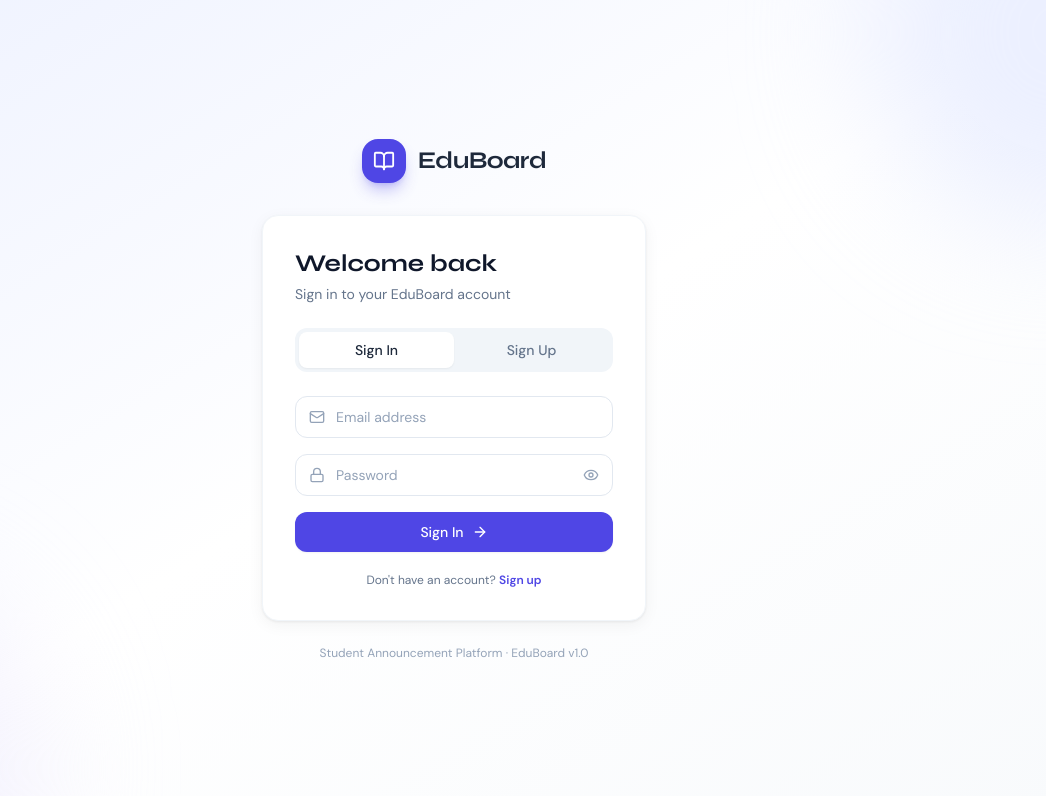
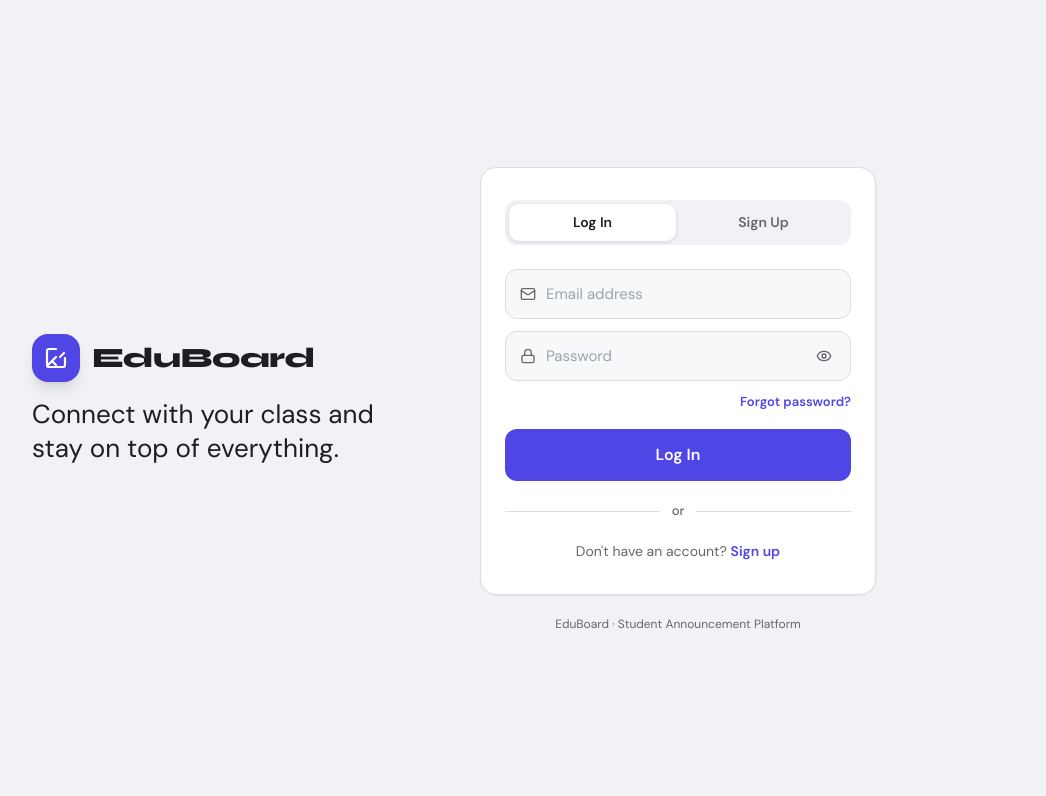
Before and after one commit to Raiku99x/CSBHIHI, a React (Vite) app: page /auth in a window 1280 px wide. Shown: the top 796 px of the page, without its empty margins (186-1232 px from the left). Built offline with nearby package versions, Linux system fonts and the light colour scheme.

Commit message:
Update AuthPage.jsx

```diff
--- a/src/pages/AuthPage.jsx
+++ b/src/pages/AuthPage.jsx
@@ -1,10 +1,10 @@
 import { useState } from 'react'
 import { useAuth } from '../contexts/AuthContext'
-import { BookOpen, Mail, Lock, User, Eye, EyeOff, ArrowRight, Loader2 } from 'lucide-react'
+import { Mail, Lock, User, Eye, EyeOff, Loader2 } from 'lucide-react'
 import toast from 'react-hot-toast'
 
 export default function AuthPage() {
-  const [mode, setMode] = useState('login') // login | register
+  const [mode, setMode] = useState('login')
   const [loading, setLoading] = useState(false)
   const [showPass, setShowPass] = useState(false)
   const [form, setForm] = useState({ email: '', password: '', displayName: '' })
@@ -32,110 +32,225 @@ export default function AuthPage() {
   }
 
   return (
-    <div className="min-h-screen bg-gradient-to-br from-brand-50 via-white to-slate-50 flex flex-col items-center justify-center p-4">
-      {/* Background blobs */}
-      <div className="fixed inset-0 overflow-hidden pointer-events-none">
-        <div className="absolute -top-40 -right-40 w-96 h-96 rounded-full bg-brand-100/60 blur-3xl" />
-        <div className="absolute -bottom-40 -left-40 w-96 h-96 rounded-full bg-violet-100/60 blur-3xl" />
+    <div className="min-h-screen bg-[#F0F2F5] flex flex-col items-center justify-center p-4">
+
+      {/* ── Desktop layout: side by side ── */}
+      <div className="w-full max-w-[900px] flex flex-col lg:flex-row items-center justify-center gap-8 lg:gap-16">
+
+        {/* Left — branding (visible on desktop) */}
+        <div className="hidden lg:flex flex-col gap-4 flex-1 max-w-sm">
+          {/* Logo */}
+          <div className="flex items-center gap-3">
+            <div className="w-12 h-12 rounded-2xl bg-[#4f46e5] flex items-center justify-center shadow-lg">
+              <svg width="24" height="24" viewBox="0 0 24 24" fill="none">
+                <path d="M4 19l4-4m0 0l4-4m-4 4l4 4m4-8l4-4" stroke="white" strokeWidth="2.2" strokeLinecap="round" strokeLinejoin="round"/>
+                <path d="M12 3H5a2 2 0 00-2 2v14a2 2 0 002 2h14a2 2 0 002-2v-7" stroke="white" strokeWidth="2.2" strokeLinecap="round"/>
+              </svg>
             </div>
-
-      <div className="relative w-full max-w-sm">
-        {/* Logo */}
-        <div className="flex items-center justify-center gap-3 mb-8">
-          <div className="w-11 h-11 rounded-2xl bg-brand-600 flex items-center justify-center shadow-lg shadow-brand-600/30">
-            <BookOpen size={22} className="text-white" />
+            <span
+              style={{ fontFamily: '"Syne", system-ui, sans-serif', fontWeight: 800, fontSize: 28, letterSpacing: '-0.5px', color: '#1c1e21' }}
+            >
+              EduBoard
+            </span>
           </div>
-          <span className="font-display font-bold text-2xl text-slate-800 tracking-tight">EduBoard</span>
-        </div>
-
-        {/* Card */}
-        <div className="card p-8 animate-fade-in">
-          <div className="mb-6">
-            <h1 className="font-display font-bold text-2xl text-slate-900">
-              {mode === 'login' ? 'Welcome back' : 'Create account'}
-            </h1>
-            <p className="text-sm text-slate-500 mt-1">
-              {mode === 'login' ? 'Sign in to your EduBoard account' : 'Join your class community'}
+          <p style={{ fontFamily: '"DM Sans", system-ui', fontSize: 26, fontWeight: 400, color: '#1c1e21', lineHeight: 1.3 }}>
+            Connect with your class and stay on top of everything.
           </p>
         </div>
 
-          {/* Tab toggle */}
-          <div className="flex p-1 bg-slate-100 rounded-xl mb-6">
-            {['login','register'].map(m => (
+        {/* Right — card */}
+        <div className="w-full max-w-[396px]">
+
+          {/* Mobile logo */}
+          <div className="lg:hidden flex flex-col items-center gap-2 mb-8">
+            <div className="w-14 h-14 rounded-3xl bg-[#4f46e5] flex items-center justify-center shadow-lg">
+              <svg width="28" height="28" viewBox="0 0 24 24" fill="none">
+                <path d="M4 19l4-4m0 0l4-4m-4 4l4 4m4-8l4-4" stroke="white" strokeWidth="2.2" strokeLinecap="round" strokeLinejoin="round"/>
+                <path d="M12 3H5a2 2 0 00-2 2v14a2 2 0 002 2h14a2 2 0 002-2v-7" stroke="white" strokeWidth="2.2" strokeLinecap="round"/>
+              </svg>
+            </div>
+            <span style={{ fontFamily: '"Syne", system-ui', fontWeight: 800, fontSize: 26, letterSpacing: '-0.5px', color: '#1c1e21' }}>
+              EduBoard
+            </span>
+          </div>
+
+          {/* Main form card */}
+          <div className="bg-white rounded-2xl px-6 py-8 shadow-sm border border-[#DADDE1]">
+
+            {/* Tab switcher — pill style */}
+            <div className="flex gap-1 p-1 bg-[#F0F2F5] rounded-xl mb-6">
+              {['login', 'register'].map(m => (
                 <button
                   key={m}
                   onClick={() => setMode(m)}
-                className={`flex-1 py-2 rounded-lg text-sm font-medium transition-all duration-200 ${
-                  mode === m ? 'bg-white text-slate-800 shadow-sm' : 'text-slate-500 hover:text-slate-700'
-                }`}
+                  style={{
+                    flex: 1,
+                    padding: '8px 0',
+                    borderRadius: 10,
+                    fontSize: 14,
+                    fontWeight: 600,
+                    fontFamily: '"DM Sans", system-ui',
+                    transition: 'all 0.18s ease',
+                    background: mode === m ? 'white' : 'transparent',
+                    color: mode === m ? '#1c1e21' : '#65676B',
+                    boxShadow: mode === m ? '0 1px 4px rgba(0,0,0,0.12)' : 'none',
+                    border: 'none',
+                    cursor: 'pointer',
+                  }}
                 >
-                {m === 'login' ? 'Sign In' : 'Sign Up'}
+                  {m === 'login' ? 'Log In' : 'Sign Up'}
                 </button>
               ))}
             </div>
 
-          <form onSubmit={handleSubmit} className="space-y-4">
+            <form onSubmit={handleSubmit} style={{ display: 'flex', flexDirection: 'column', gap: 12 }}>
               {mode === 'register' && (
-              <div className="relative">
-                <User size={16} className="absolute left-3.5 top-1/2 -translate-y-1/2 text-slate-400" />
-                <input
+                <InputField
+                  icon={<User size={16} color="#65676B" />}
                   type="text"
                   placeholder="Full name"
                   value={form.displayName}
                   onChange={e => set('displayName', e.target.value)}
-                  className="input pl-10"
                   required
                 />
-              </div>
               )}
-            <div className="relative">
-              <Mail size={16} className="absolute left-3.5 top-1/2 -translate-y-1/2 text-slate-400" />
-              <input
+
+              <InputField
+                icon={<Mail size={16} color="#65676B" />}
                 type="email"
                 placeholder="Email address"
                 value={form.email}
                 onChange={e => set('email', e.target.value)}
-                className="input pl-10"
                 required
               />
-            </div>
-            <div className="relative">
-              <Lock size={16} className="absolute left-3.5 top-1/2 -translate-y-1/2 text-slate-400" />
-              <input
+
+              <InputField
+                icon={<Lock size={16} color="#65676B" />}
                 type={showPass ? 'text' : 'password'}
                 placeholder="Password"
                 value={form.password}
                 onChange={e => set('password', e.target.value)}
-                className="input pl-10 pr-10"
                 required
                 minLength={6}
+                suffix={
+                  <button type="button" onClick={() => setShowPass(!showPass)} style={{ background: 'none', border: 'none', cursor: 'pointer', padding: '0 4px', display: 'flex', alignItems: 'center' }}>
+                    {showPass ? <EyeOff size={16} color="#65676B" /> : <Eye size={16} color="#65676B" />}
+                  </button>
+                }
               />
-              <button type="button" onClick={() => setShowPass(!showPass)}
-                className="absolute right-3.5 top-1/2 -translate-y-1/2 text-slate-400 hover:text-slate-600">
-                {showPass ? <EyeOff size={16} /> : <Eye size={16} />}
+
+              {mode === 'login' && (
+                <div style={{ textAlign: 'right', marginTop: -4 }}>
+                  <button type="button" style={{ background: 'none', border: 'none', color: '#4f46e5', fontSize: 13, fontWeight: 600, cursor: 'pointer', fontFamily: '"DM Sans", system-ui' }}>
+                    Forgot password?
                   </button>
                 </div>
+              )}
 
-            <button type="submit" disabled={loading} className="btn-primary w-full justify-center mt-2">
-              {loading ? <Loader2 size={16} className="animate-spin" /> : null}
-              {loading ? 'Please wait…' : mode === 'login' ? 'Sign In' : 'Create Account'}
-              {!loading && <ArrowRight size={16} />}
+              {/* CTA button */}
+              <button
+                type="submit"
+                disabled={loading}
+                style={{
+                  marginTop: 4,
+                  width: '100%',
+                  padding: '14px 0',
+                  borderRadius: 12,
+                  border: 'none',
+                  background: loading ? '#a5b4fc' : '#4f46e5',
+                  color: 'white',
+                  fontFamily: '"DM Sans", system-ui',
+                  fontWeight: 700,
+                  fontSize: 16,
+                  cursor: loading ? 'not-allowed' : 'pointer',
+                  transition: 'background 0.15s ease, transform 0.1s ease',
+                  display: 'flex',
+                  alignItems: 'center',
+                  justifyContent: 'center',
+                  gap: 8,
+                }}
+                onMouseDown={e => { if (!loading) e.currentTarget.style.transform = 'scale(0.98)' }}
+                onMouseUp={e => { e.currentTarget.style.transform = 'scale(1)' }}
+              >
+                {loading && <Loader2 size={17} style={{ animation: 'spin 0.8s linear infinite' }} />}
+                {loading ? 'Please wait…' : mode === 'login' ? 'Log In' : 'Create Account'}
               </button>
             </form>
 
-          <p className="text-center text-xs text-slate-500 mt-5">
+            {/* Divider */}
+            <div style={{ display: 'flex', alignItems: 'center', gap: 12, margin: '20px 0' }}>
+              <div style={{ flex: 1, height: 1, background: '#DADDE1' }} />
+              <span style={{ color: '#65676B', fontSize: 13, fontWeight: 500, fontFamily: '"DM Sans", system-ui' }}>or</span>
+              <div style={{ flex: 1, height: 1, background: '#DADDE1' }} />
+            </div>
+
+            {/* Switch mode */}
+            <p style={{ textAlign: 'center', fontSize: 14, color: '#65676B', fontFamily: '"DM Sans", system-ui', margin: 0 }}>
               {mode === 'login' ? "Don't have an account? " : 'Already have an account? '}
-            <button onClick={() => setMode(mode === 'login' ? 'register' : 'login')}
-              className="text-brand-600 font-semibold hover:underline">
-              {mode === 'login' ? 'Sign up' : 'Sign in'}
+              <button
+                onClick={() => setMode(mode === 'login' ? 'register' : 'login')}
+                style={{ background: 'none', border: 'none', color: '#4f46e5', fontWeight: 700, fontSize: 14, cursor: 'pointer', fontFamily: '"DM Sans", system-ui' }}
+              >
+                {mode === 'login' ? 'Sign up' : 'Log in'}
               </button>
             </p>
           </div>
 
-        <p className="text-center text-xs text-slate-400 mt-6">
-          Student Announcement Platform · EduBoard v1.0
+          {/* Footer note */}
+          <p style={{ textAlign: 'center', fontSize: 12, color: '#65676B', marginTop: 20, fontFamily: '"DM Sans", system-ui' }}>
+            EduBoard · Student Announcement Platform
           </p>
         </div>
       </div>
+
+      {/* Spin keyframe for loader */}
+      <style>{`
+        @keyframes spin { from { transform: rotate(0deg); } to { transform: rotate(360deg); } }
+      `}</style>
+    </div>
   )
 }
+
+/* ── Reusable input field ── */
+function InputField({ icon, type, placeholder, value, onChange, required, minLength, suffix }) {
+  const [focused, setFocused] = useState(false)
+
+  return (
+    <div
+      style={{
+        display: 'flex',
+        alignItems: 'center',
+        gap: 10,
+        padding: '0 14px',
+        height: 50,
+        borderRadius: 12,
+        border: `1.5px solid ${focused ? '#4f46e5' : '#DADDE1'}`,
+        background: focused ? '#fff' : '#F7F8FA',
+        transition: 'border-color 0.15s ease, background 0.15s ease',
+        boxShadow: focused ? '0 0 0 3px rgba(79,70,229,0.12)' : 'none',
+      }}
+    >
+      <span style={{ flexShrink: 0, display: 'flex', alignItems: 'center' }}>{icon}</span>
+      <input
+        type={type}
+        placeholder={placeholder}
+        value={value}
+        onChange={onChange}
+        required={required}
+        minLength={minLength}
+        onFocus={() => setFocused(true)}
+        onBlur={() => setFocused(false)}
+        style={{
+          flex: 1,
+          border: 'none',
+          background: 'transparent',
+          outline: 'none',
+          fontSize: 15,
+          color: '#1c1e21',
+          fontFamily: '"DM Sans", system-ui',
+        }}
+      />
+      {suffix}
+    </div>
+  )
+}
```
Lines whose indentation alone changed are shown as unchanged.
